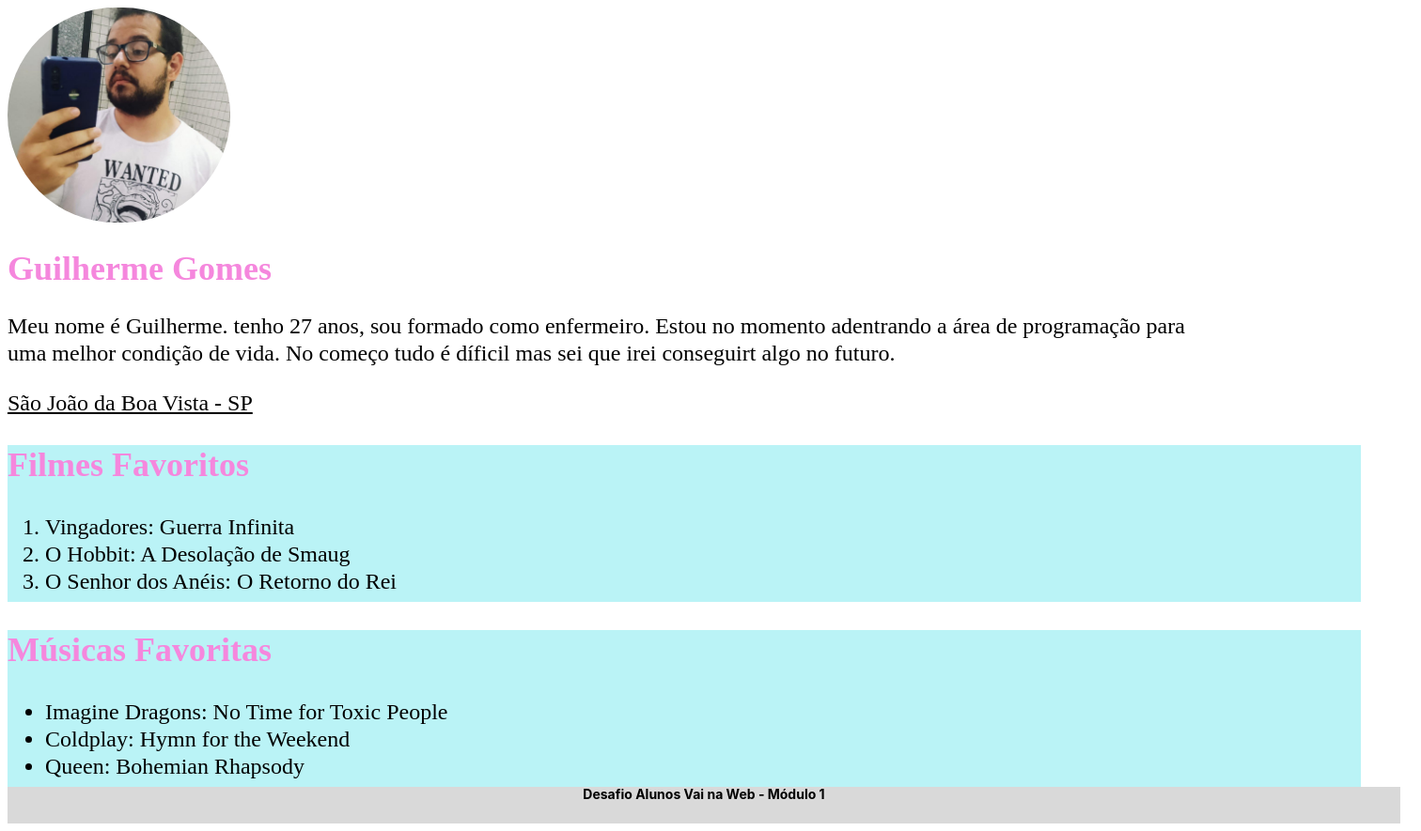
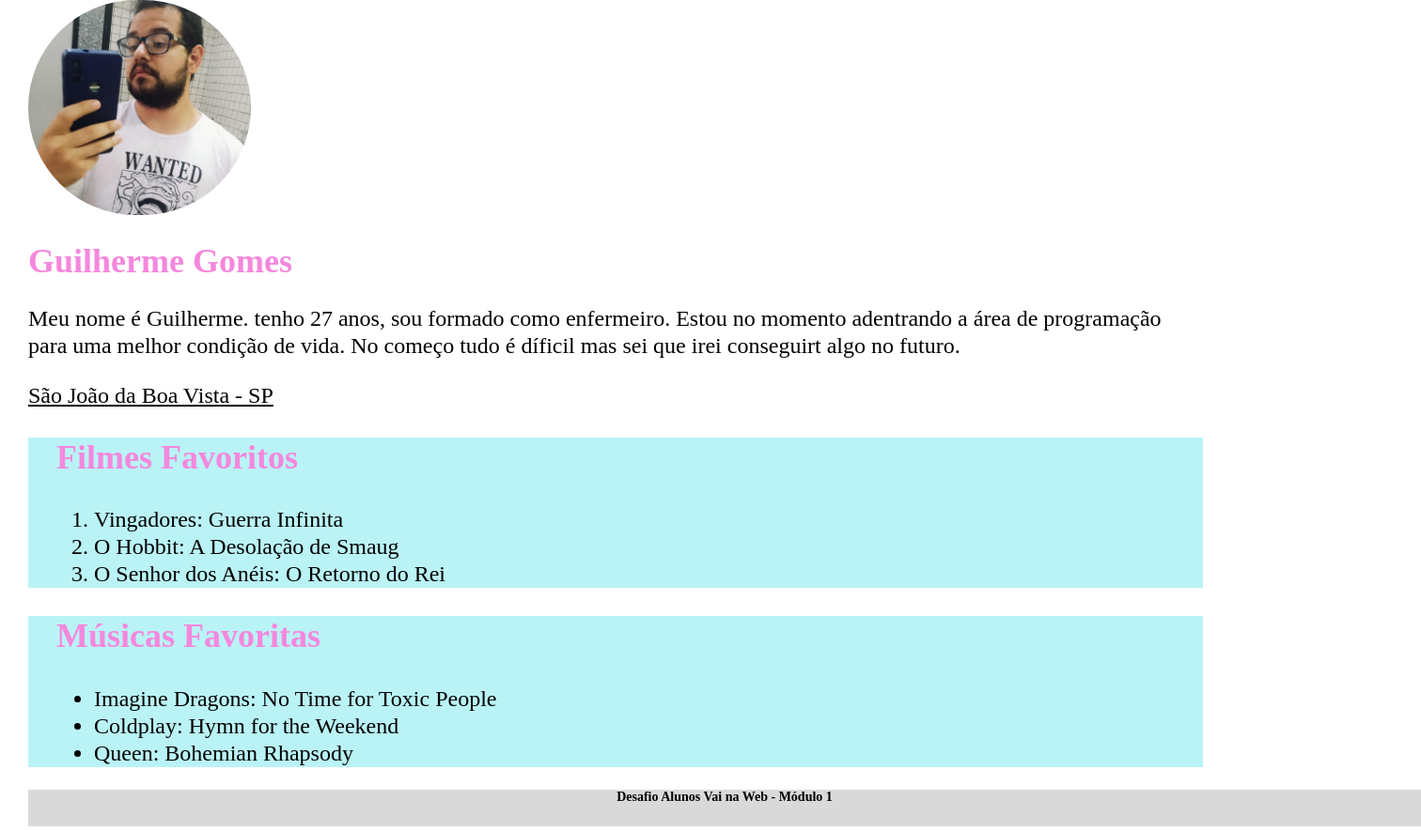
Before and after one commit to Guigomesss/Desafio-Vai-na-Web, a plain HTML site: page index.html in a window 1280 px wide. Shown: the whole page at 94% size, 1512 px wide, since content can reach past the window. Drawn offline with Linux system fonts and the light colour scheme.

Commit message:
atualização do projeto

```diff
--- a/index.html
+++ b/index.html
@@ -16,22 +16,22 @@
       programação para uma melhor condição de vida. No começo tudo é díficil mas sei que irei conseguirt algo no futuro.
     <div><u>São João da Boa Vista - SP</u></div>
     </p>
-    <section>
+    <div class="filmes">
       <h2>Filmes Favoritos</h2>
       <ol>
         <li>Vingadores: Guerra Infinita</li>
         <li>O Hobbit: A Desolação de Smaug</li>
         <li>O Senhor dos Anéis: O Retorno do Rei</li>
       </ol>
-    </section>
-    <section>
+    </div>
+    <div class="musicas">
       <h2>Músicas Favoritas</h2>
       <ul>
         <li>Imagine Dragons: No Time for Toxic People</li>
         <li>Coldplay: Hymn for the Weekend</li>
         <li>Queen: Bohemian Rhapsody</li>
       </ul>
-    </section>
+    </div>
     <footer>Desafio Alunos Vai na Web - Módulo 1</footer>
   </main>
 </body>
--- a/style.scss
+++ b/style.scss
@@ -1,8 +1,11 @@
+ body {
+    padding-left: 30px;
+    margin: 0px;
+ }
 h1 {
 font-size: 36px;
 font-weight: 700;
 line-height: 43.57px;
-text-align: left;
 color: #f587dd;
 }
 img {
@@ -16,34 +19,26 @@ p {
 font-size: 24px;
 font-weight: 400;
 line-height: 29.05px;
-text-align: left;
 }
 div {
 font-size: 24px;
 font-weight: 400;
 line-height: 29.05px;
-text-align: left;
 }
-section {
+.musicas , .filmes {
     background-color: #baf3f6;
-    width: 1440px;
-height: 167px;
-top: 620px;
-gap: 0px;
-opacity: 0px;
+    padding-left: 30px;
 }
 h2 {
 font-size: 36px;
 font-weight: 700;
 line-height: 43.57px;
-text-align: left;
 color: #F587DD;
 }
 ol {
 font-size: 24px;
 font-weight: 400;
 line-height: 29.05px;
-text-align: left;
 }
 ul {
 font-size: 24px;
@@ -57,7 +52,6 @@ footer {
     width: 1482px;
     height: 39px;
     top: 985px;
-    font-family: Inter;
 font-size: 14px;
 font-weight: 700;
 line-height: 16.94px;
```
Also changed, not shown: style.css, 1 other file.
